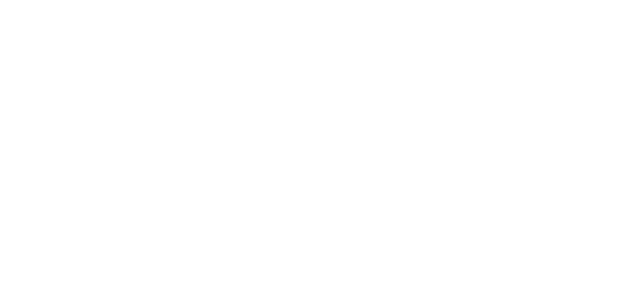
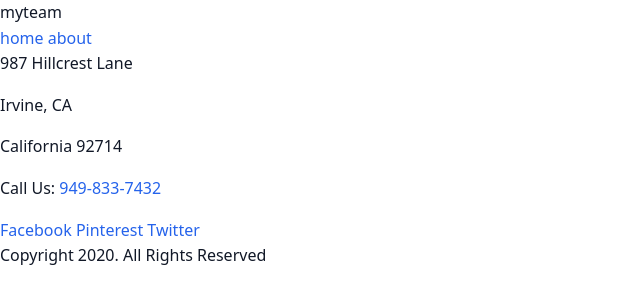
Before and after one commit to polina-ochlopkova/QTest, a plain HTML site: page pages/about.html in a window 1280 px wide. Shown: the whole page, without its empty margins (0-640 px from the left). Drawn offline with Linux system fonts and the light colour scheme.

Commit message:
add footer

```diff
--- /dev/null
+++ b/css/global-elments.css
@@ -0,0 +1,68 @@
+* {
+  margin: 0;
+  padding: 0;
+  box-sizing: border-box;
+}
+
+body {
+  font-family: Arial, sans-serif;
+}
+
+footer {
+  background-color: #002529;
+  color: white;
+  min-height: 269px;
+  padding: 50px 54px;
+  display: flex;
+  justify-content: space-between;
+  align-items: flex-start;
+}
+
+.left {
+  display: flex;
+  align-items: flex-start;
+  gap: 105px;
+}
+
+.logo {
+  font-size: 32px;
+  font-weight: bold;
+}
+
+.links {
+  display: flex;
+  gap: 25px;
+}
+
+.address {
+  color: #cccccc;
+  line-height: 2;
+  margin-left: 100px;
+}
+
+.right {
+  display: flex;
+  flex-direction: column;
+  align-items: flex-end;
+  justify-content: space-between;
+  min-height: 145px;
+}
+
+.social {
+  display: flex;
+  gap: 22px;
+}
+
+footer a {
+  color: white;
+  text-decoration: none;
+}
+
+footer a:hover {
+  color: #f67e7e;
+}
+
+.right p {
+  color: #cccccc;
+  font-size: 16px;
+}
--- a/pages/about.html
+++ b/pages/about.html
@@ -1,14 +1,40 @@
-<!DOCTYPE html>
+<!doctype html>
 <html lang="en">
-<head>
-    <meta charset="UTF-8">
-    <meta name="viewport" content="width=device-width, initial-scale=1.0">
+  <head>
+    <meta charset="UTF-8" />
+    <meta name="viewport" content="width=device-width, initial-scale=1.0" />
     <title>Document</title>
-    <link rel="stylesheet" href="../css/reset.css">
-    <link rel="stylesheet" href="../css/variables.css">
-    <link rel="stylesheet" href="../css/base.css">
-</head>
-<body>
+    <link rel="stylesheet" href="../css/reset.css" />
+    <link rel="stylesheet" href="../css/variables.css" />
+    <link rel="stylesheet" href="../css/base.css" />
+  </head>
+  <body>
+    <footer>
+      <div class="left">
+        <div class="logo">myteam</div>
 
-</body>
+        <div class="links">
+          <a href="#">home</a>
+          <a href="#">about</a>
+        </div>
+      </div>
+
+      <div class="address">
+        <p>987 Hillcrest Lane</p>
+        <p>Irvine, CA</p>
+        <p>California 92714</p>
+        <p>Call Us: <a href="tel:9498337432">949-833-7432</a></p>
+      </div>
+
+      <div class="right">
+        <div class="social">
+          <a href="#">Facebook</a>
+          <a href="#">Pinterest</a>
+          <a href="#">Twitter</a>
+        </div>
+
+        <p>Copyright 2020. All Rights Reserved</p>
+      </div>
+    </footer>
+  </body>
 </html>
```
Also changed, not shown: index.html (+121 -15 lines), pages/contact.html (+36 -10 lines), pages/contacts.html (deleted).
